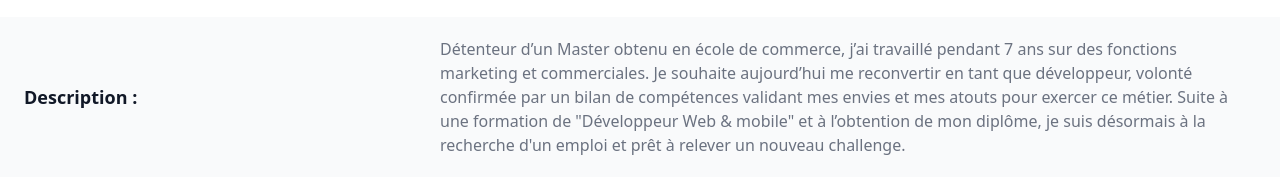
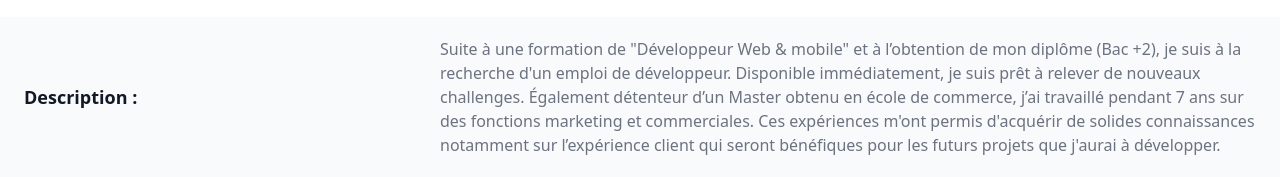
Before and after one commit to ClemCoisc/Site-CV---Clement-Coiscaud, a plain HTML site: page index.html in a window 1280 px wide. Shown: the part 623-800 px from the top of the page. Drawn offline with nearby package versions, Linux system fonts and the light colour scheme.

Commit message:
Modif CV + Modif Profil description

```diff
--- a/index.html
+++ b/index.html
@@ -116,7 +116,7 @@
                     <div
                         class="bg-gray-50 px-4 py-5 sm:grid sm:grid-cols-3 sm:gap-4 sm:px-6 sm:flex items-center flex-none">
                         <dt class="text-lg  font-semibold text-gray-900 ">Description :</dt>
-                        <dd class="mt-1 text-base text-gray-500 sm:col-span-2 sm:mt-0">Détenteur d’un Master obtenu en école de commerce, j’ai travaillé pendant 7 ans sur des fonctions marketing et commerciales. Je souhaite aujourd’hui me reconvertir en tant que développeur, volonté confirmée par un bilan de compétences validant mes envies et mes atouts pour exercer ce métier. Suite à une formation de "Développeur Web & mobile" et à l’obtention de mon diplôme, je suis désormais à la recherche d'un emploi et prêt à relever un nouveau challenge.</dd>
+                        <dd class="mt-1 text-base text-gray-500 sm:col-span-2 sm:mt-0">Suite à une formation de "Développeur Web & mobile" et à l’obtention de mon diplôme (Bac +2),  je suis à la recherche d'un emploi de développeur. Disponible immédiatement, je suis prêt à relever de nouveaux challenges. Également détenteur d’un Master obtenu en école de commerce, j’ai travaillé pendant 7 ans sur des fonctions marketing et commerciales. Ces expériences m'ont permis d'acquérir de solides connaissances notamment sur l’expérience client qui seront bénéfiques pour les futurs projets que j'aurai à développer.</dd>
                     </div>
                     <div class="bg-white px-4 py-4 sm:grid sm:grid-cols-3 sm:gap-4 sm:px-6 flex items-center flex-none">
                         <dt class="text-lg font-semibold text-gray-900  pr-2">Curriculum vitae :</dt>
```
Also changed, not shown: 1 other file.
